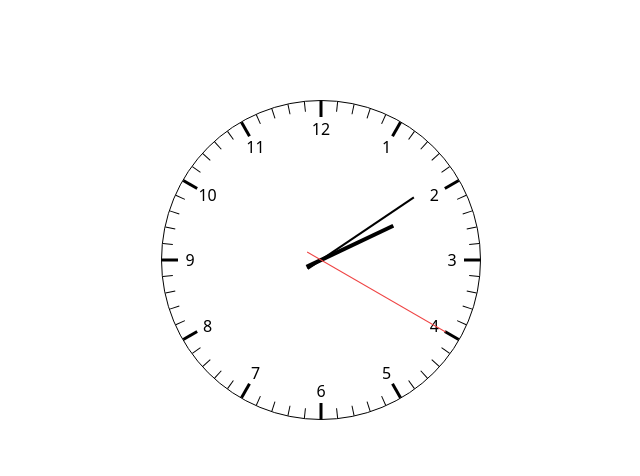
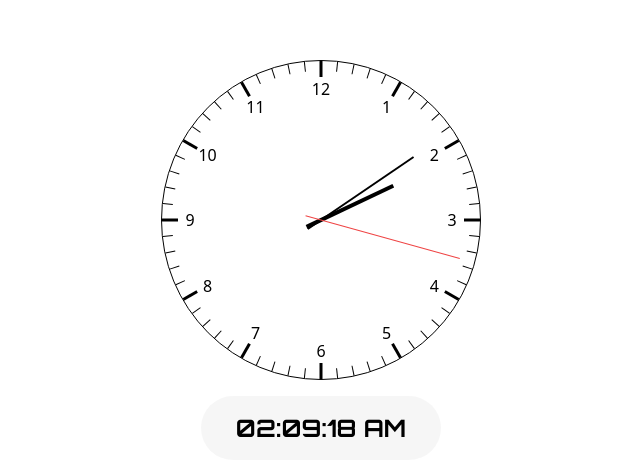
Before and after one commit to pwabucket/clock, a React (Vite) app: page / in a window 1280 px wide. Shown: the part 140-616 px from the top of the page, without its empty margins (319-959 px from the left). Built offline with nearby package versions, Linux system fonts and the light colour scheme.

Commit message:
Display digital clock in bottom

```diff
--- a/src/App.jsx
+++ b/src/App.jsx
@@ -1,5 +1,6 @@
 import Clock from "react-clock";
 import clsx from "clsx";
+import dateFormat from "dateformat";
 import { useInterval } from "react-use";
 import { useState } from "react";
 
@@ -13,7 +14,7 @@ export const App = () => {
     <div
       className={clsx(
         "container p-4 mx-auto",
-        "flex justify-center items-center",
+        "flex flex-col gap-4 justify-center items-center",
         "min-h-screen supports-[min-height:100dvh]:min-h-[100dvh]"
       )}
     >
@@ -25,6 +26,18 @@ export const App = () => {
           renderNumbers
         />
       </div>
+
+      <div
+        className={clsx(
+          "bg-opacity-90 bg-neutral-100 dark:bg-neutral-800",
+          "backdrop-blur-sm py-4 rounded-full",
+          "font-orbitron font-bold",
+          "text-2xl text-center",
+          "min-w-[theme(spacing.60)]"
+        )}
+      >
+        {dateFormat(time, "hh:MM:ss TT")}
+      </div>
     </div>
   );
 };
```
